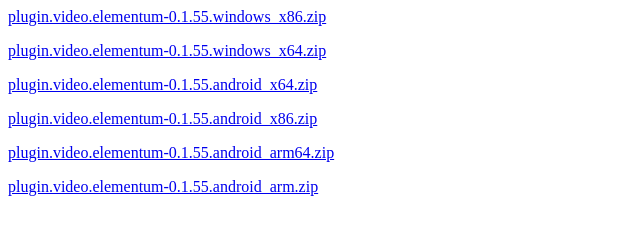
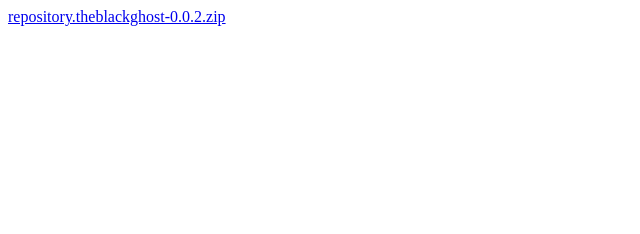
Before and after one commit to blackghostaddon/blackghostaddon.github.io, a plain HTML site: page index.html in a window 1280 px wide. Shown: the whole page, without its empty margins (0-640 px from the left). Drawn offline with Linux system fonts and the light colour scheme.

Commit message:
Update index.html

```diff
--- a/index.html
+++ b/index.html
@@ -1,6 +1 @@
-<p><a href="plugin.video.elementum-0.1.55.windows_x86.zip">plugin.video.elementum-0.1.55.windows_x86.zip</a></p>
-<p><a href="plugin.video.elementum-0.1.55.windows_x64.zip">plugin.video.elementum-0.1.55.windows_x64.zip</a></p>
-<p><a href="plugin.video.elementum-0.1.55.android_x64.zip">plugin.video.elementum-0.1.55.android_x64.zip</a></p>
-<p><a href="plugin.video.elementum-0.1.55.android_x86.zip">plugin.video.elementum-0.1.55.android_x86.zip</a></p>
-<p><a href="plugin.video.elementum-0.1.55.android_arm64.zip">plugin.video.elementum-0.1.55.android_arm64.zip</a></p>
-<p><a href="plugin.video.elementum-0.1.55.android_arm.zip">plugin.video.elementum-0.1.55.android_arm.zip</a></p>
+<p><a href="repository.theblackghost-0.0.2.zip">repository.theblackghost-0.0.2.zip</a></p>
```
